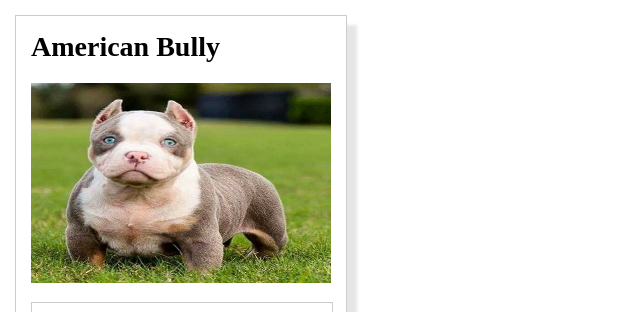
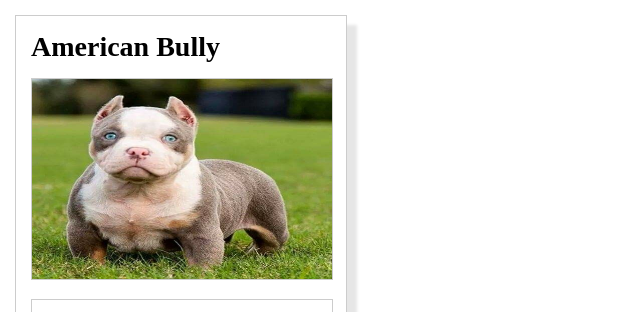
Before and after one commit to marcelocesar/fundamentos-web-front-end, a plain HTML site: page fend-animal-trading-cards-master/card.html in a window 1280 px wide. Shown: the top 312 px of the page, 0-640 px from the left. Drawn offline with Linux system fonts and the light colour scheme.

Commit message:
Ajustes Projeto Cartões Colecionaveis

```diff
--- a/fend-animal-trading-cards-master/styles.css
+++ b/fend-animal-trading-cards-master/styles.css
@@ -15,14 +15,14 @@ body {
 
 .card h3 {
     font-size: 28px;
-    padding-bottom: 20px;
-    margin: 0;
+    margin: 0 0 15px;
 }
 
 .card img{
+    border: 1px solid #cccccc;
     width: 300px;
     height: 200px;
-    padding-bottom: 15px;
+    margin-bottom: 15px;
 }
 
 .card-description {
```
